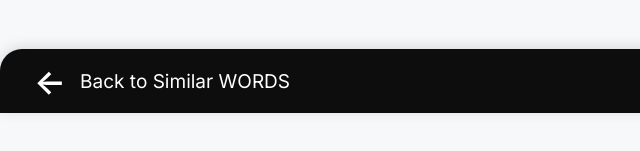
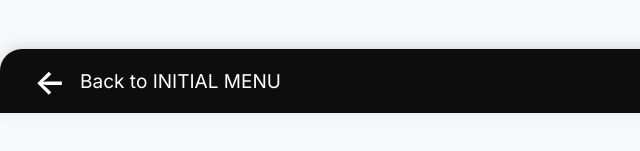
Before and after one commit to mhnashtai-prog/Similar-words, a plain HTML site: page index.html in a window 1280 px wide. Shown: the part 687-838 px from the top of the page, 0-640 px from the left. Drawn offline with Linux system fonts and the light colour scheme.

Commit message:
Update index.html

```diff
--- a/index.html
+++ b/index.html
@@ -124,11 +124,12 @@ body {
   </div>
 </div>
 
-<!-- Return strip always at bottom -->
+<!-- Replace just the return strip block with this: -->
 <div class="return-strip" onclick="goMother()">
   <span class="arrow">←</span>
-  <span class="back-label">Back to Similar WORDS</span>
+  <span class="back-label">Back to INITIAL MENU</span>
 </div>
+
 
 <script>
 function goMother() {
```
